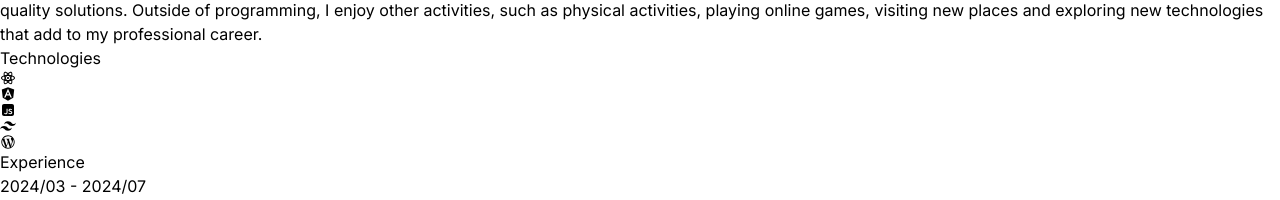
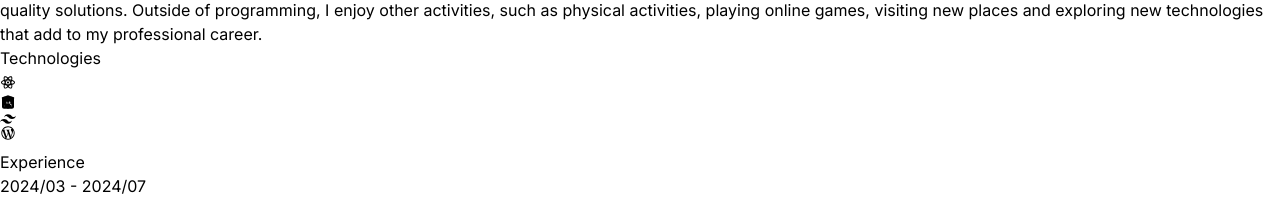
Before and after one commit to daviibandeiraa/portolio-react, a React (Vite) app: page / in a window 1280 px wide. Shown: the part 1362-1562 px from the top of the page. Built offline with nearby package versions, Linux system fonts and the light colour scheme.

Commit message:
feat: animation sections

```diff
--- a/package.json
+++ b/package.json
@@ -13,6 +13,7 @@
     "@emotion/react": "^11.11.4",
     "@emotion/styled": "^11.11.5",
     "@mui/material": "^5.16.4",
+    "framer-motion": "^11.3.7",
     "react": "^18.3.1",
     "react-dom": "^18.3.1",
     "react-icons": "^5.2.1"
--- a/src/components/About/About.jsx
+++ b/src/components/About/About.jsx
@@ -1,25 +1,51 @@
 import React from "react"
 import AboutImg from "../../assets/images/aboutImg.png"
 import { ABOUT_CONTENT } from "../../constants"
+import { motion } from "framer-motion"
+
+const container = (delay) => ({
+  hidden: { x: -100, opacity: 0 },
+  visible: {
+    x: 0,
+    opacity: 1,
+    transition: { duration: 0.4, delay: delay },
+  },
+})
+const container2 = (delay) => ({
+  hidden: { x: 100, opacity: 0 },
+  visible: {
+    x: 0,
+    opacity: 1,
+    transition: { duration: 0.4, delay: delay },
+  },
+})
 
 const About = () => {
   return (
     <div className="border-b border-neutral-900 pb-4">
       <h1 className="my-20 text-center text-4xl">
         About
-        <span className="bg-gradient-to-r from-pink-400 via-slate-500 to-violet-700 bg-clip-text text-4xl text-transparent pl-2">
+        <span className="bg-gradient-to-r from-pink-400 to-violet-700 bg-clip-text text-4xl text-transparent pl-2">
           me
         </span>
       </h1>
       <div className="flex flex-wrap align-center">
-        <div className="w-full lg:w-1/2 lg:p-8">
+        <motion.div
+        whileInView={{ opacity: 1, x:0 }}
+        initial={{ opacity: 0, x: -100 }}
+        transition={{ duration: 0.5, delay: 0.6 }}
+        className="w-full lg:w-1/2 lg:p-8">
           <div className="flex items-center justify-center">
             <img className="rounded-full bg-violet-900 shadow-lg shadow-indigo-800/50 w-3.5/5" src={AboutImg} alt="About" />
           </div>
-        </div>
-        <div className="flex justify-center lg:justify-start pt-10 mb-10">
+        </motion.div>
+        <motion.div
+        whileInView={{ opacity: 1, x:0 }}
+        initial={{ opacity: 0, x: 100 }}
+        transition={{ duration: 0.5, delay: 0.5 }}
+        className="flex justify-center lg:justify-start pt-10 mb-10">
           <p className="my-2 max-w-xl py-7 font-light tracking-tighter text-xl">{ABOUT_CONTENT}</p>
-        </div>
+        </motion.div>
       </div>
     </div>
   )
--- a/src/components/Experience/Experience.jsx
+++ b/src/components/Experience/Experience.jsx
@@ -1,5 +1,6 @@
 import React from "react"
 import { EXPERIENCES } from "../../constants"
+import { motion } from "framer-motion"
 
 const Experience = () => {
   return (
@@ -8,23 +9,40 @@ const Experience = () => {
       <div>
         {EXPERIENCES.map((experience, index) => (
           <div key={index} className="mb-8 flex flex-wrap lg:justify-center">
-            <div className="w-full lg:w-1/4">
+            <motion.div
+              whileInView={{ opacity: 1, x: 0 }}
+              initial={{ opacity: 0, x: -100 }}
+              transition={{ duration: 0.5, delay: 0.6 }}
+              className="w-full lg:w-1/4"
+            >
               <p className="mb-2 text-sm text-neutral-400">{experience.year}</p>
-            </div>
-            <div className="w-full max-w-xl lg:w-3/4">
+            </motion.div>
+            <motion.div
+              whileInView={{ opacity: 1, x: 0 }}
+              initial={{ opacity: 0, x: 100 }}
+              transition={{ duration: 0.5, delay: 0.6 }}
+              className="w-full max-w-xl lg:w-3/4"
+            >
               <p className="mb-2 font-semibold text-lg">
                 {experience.role} -
                 <span className="text-base text-purple-100 ml-1">
                   {experience.company}
                 </span>
                 <span>
-                    <p className="mb-4 text-neutral-400 font-light mt-3 text-base">{experience.description}</p>
+                  <p className="mb-4 text-neutral-400 font-light mt-3 text-base">
+                    {experience.description}
+                  </p>
                 </span>
               </p>
               {experience.technologies.map((tech, index) => (
-                <span key={index} className="mb-5 mr-2 gap-y-3  rounded bg-neutral-900 px-2 py-1 text-sm font-medium text-purple-700">{tech}</span>
+                <span
+                  key={index}
+                  className="mb-5 mr-2 gap-y-3  rounded bg-neutral-900 px-2 py-1 text-sm font-medium text-purple-700"
+                >
+                  {tech}
+                </span>
               ))}
-            </div>
+            </motion.div>
           </div>
         ))}
       </div>
--- a/src/components/Hero/Hero.jsx
+++ b/src/components/Hero/Hero.jsx
@@ -1,8 +1,26 @@
 import profilePicture from "../../assets/images/avatar.png"
 import { HERO_CONTENT } from "../../constants"
-import {RiFileDownloadLine } from "react-icons/ri"
-import {RiDownloadLine } from "react-icons/ri"
+import { RiFileDownloadLine } from "react-icons/ri"
+import { RiDownloadLine } from "react-icons/ri"
 import CV_Davi_Bandeira from "../../assets/content/CV_Davi_Bandeira.pdf"
+import { motion } from "framer-motion"
+
+const container = (delay) => ({
+  hidden: { x: -100, opacity: 0 },
+  visible: {
+    x: 0,
+    opacity: 1,
+    transition: { duration: 0.7, delay: delay },
+  },
+})
+const container2 = (delay) => ({
+  hidden: { x: 100, opacity: 0 },
+  visible: {
+    x: 0,
+    opacity: 1,
+    transition: { duration: 0.6, delay: delay },
+  },
+})
 
 const Hero = () => {
   return (
@@ -10,30 +28,54 @@ const Hero = () => {
       <div className="flex flex-wrap">
         <div className="w-full lg:w-1/2">
           <div className="flex flex-col items-center lg:items-start">
-            <h1 className="pb-16 text-6xl font-thin tracking-tight lg:mt-16 lg:text-8xl">
+            <motion.h1
+              variants={container(0)}
+              initial="hidden"
+              animate="visible"
+              className="pb-16 text-6xl font-thin tracking-tight lg:mt-16 lg:text-8xl"
+            >
               Davi Bandeira
-            </h1>
-            <span className="bg-gradient-to-r from-pink-300 to-purple-500 bg-clip-text text-4xl tracking-tight text-transparent">
+            </motion.h1>
+            <motion.span
+              variants={container(0)}
+              initial="hidden"
+              animate="visible"
+              className="bg-gradient-to-r from-pink-300 to-purple-500 bg-clip-text text-4xl tracking-tight text-transparent"
+            >
               Full Stack Developer
-            </span>
+            </motion.span>
 
-            <p className="my-2 max-w-xl py-7 font-light tracking-tighter text-xl">
+            <motion.p
+              variants={container(0)}
+              initial="hidden"
+              animate="visible"
+              className="my-2 max-w-xl py-7 font-light tracking-tighter text-xl"
+            >
               {HERO_CONTENT}
-            </p>
+            </motion.p>
 
-            <a href={CV_Davi_Bandeira} download="CV_Davi_Bandeira.pdf" target="_blank" rel="noopener noreferrer">
-              <button
-                className="flex items-center justify-center gap-2 rounded-full bg-violet-900 px-5 py-2 text-base font-light bg-gradient-to-r from-pink-400 to-violet-700 text-transparent text-white"
-              >
+            <motion.a
+              variants={container(0)}
+              initial="hidden"
+              animate="visible"
+              href={CV_Davi_Bandeira}
+              download="CV_Davi_Bandeira.pdf"
+              target="_blank"
+              rel="noopener noreferrer"
+            >
+              <button className="flex items-center justify-start gap-2 rounded-full bg-violet-900 px-5 py-2 text-base font-light bg-gradient-to-r from-pink-400 to-violet-700 text-transparent text-white mb-10">
                 <RiFileDownloadLine className="text-xl text-white-500" />
                 Download CV
               </button>
-            </a>
+            </motion.a>
           </div>
         </div>
         <div className="w-full lg:w-1/2 lg:p-8">
           <div className="flex justify-center ">
-            <img
+            <motion.img
+              variants={container2(0)}
+              initial="hidden"
+              animate="visible"
               className="rounded-full border-2 border-x-violet-700 border-y-violet-700 bg-violet-900 shadow-lg shadow-indigo-800/50 mb-10"
               src={profilePicture}
               alt="Davi Bandeira Picture"
--- a/src/components/Technologies/Technologies.jsx
+++ b/src/components/Technologies/Technologies.jsx
@@ -5,27 +5,68 @@ import { RiJavascriptFill } from "react-icons/ri"
 import { RiTailwindCssFill } from "react-icons/ri"
 import { RiWordpressFill } from "react-icons/ri"
 import { RiGitRepositoryCommitsFill } from "react-icons/ri"
+import { motion } from "framer-motion"
+
+const iconVariants = (duration) => ({
+  initial: { y: -10 },
+  animate: {
+    y: [10, -10],
+    transition: {
+      duration: duration,
+      ease: "linear",
+      repeat: Infinity,
+      repeatType: "reverse",
+    },
+  },
+})
 
 const Technologies = () => {
   return (
     <div className="border-b border-neutral-800 pb-24">
       <h2 className="my-20 text-center text-4xl">Technologies</h2>
       <div className="flex flex-wrap items-center justify-center gap-4">
-        <div className="rounded-2xl border-4 border-neutral-800 p-4">
+        <motion.div
+          variants={iconVariants(2.5)}
+          initial="initial"
+          animate="animate"
+          className="rounded-2xl border-4 border-neutral-800 p-4"
+        >
           <RiReactjsLine className="text-7xl text-cyan-400" />
-        </div>
-        <div className="rounded-2xl border-4 border-neutral-800 p-4">
+        </motion.div>
+
+        <motion.div
+          variants={iconVariants(3)}
+          initial="initial"
+          animate="animate"
+          className="rounded-2xl border-4 border-neutral-800 p-4"
+        >
           <RiAngularjsFill className="text-7xl text-red-600" />
-        </div>
-        <div className="rounded-2xl border-4 border-neutral-800 p-4">
+        </motion.div>
+
+        <motion.div
+          variants={iconVariants(5)}
+          initial="initial"
+          animate="animate"
+          className="rounded-2xl border-4 border-neutral-800 p-4"
+        >
           <RiJavascriptFill className="text-7xl text-yellow-500" />
-        </div>
-        <div className="rounded-2xl border-4 border-neutral-800 p-4 ">
+        </motion.div>
+        <motion.div
+          variants={iconVariants(2)}
+          initial="initial"
+          animate="animate"
+          className="rounded-2xl border-4 border-neutral-800 p-4 "
+        >
           <RiTailwindCssFill className="text-7xl text-cyan-500" />
-        </div>
-        <div className="rounded-2xl border-4 border-neutral-800 p-4">
+        </motion.div>
+        <motion.div
+          variants={iconVariants(6)}
+          initial="initial"
+          animate="animate"
+          className="rounded-2xl border-4 border-neutral-800 p-4"
+        >
           <RiWordpressFill className="text-7xl " />
-        </div>
+        </motion.div>
       </div>
     </div>
   )
```
Also changed, not shown: 2 other files (tests, documents, lock files or other folders).
